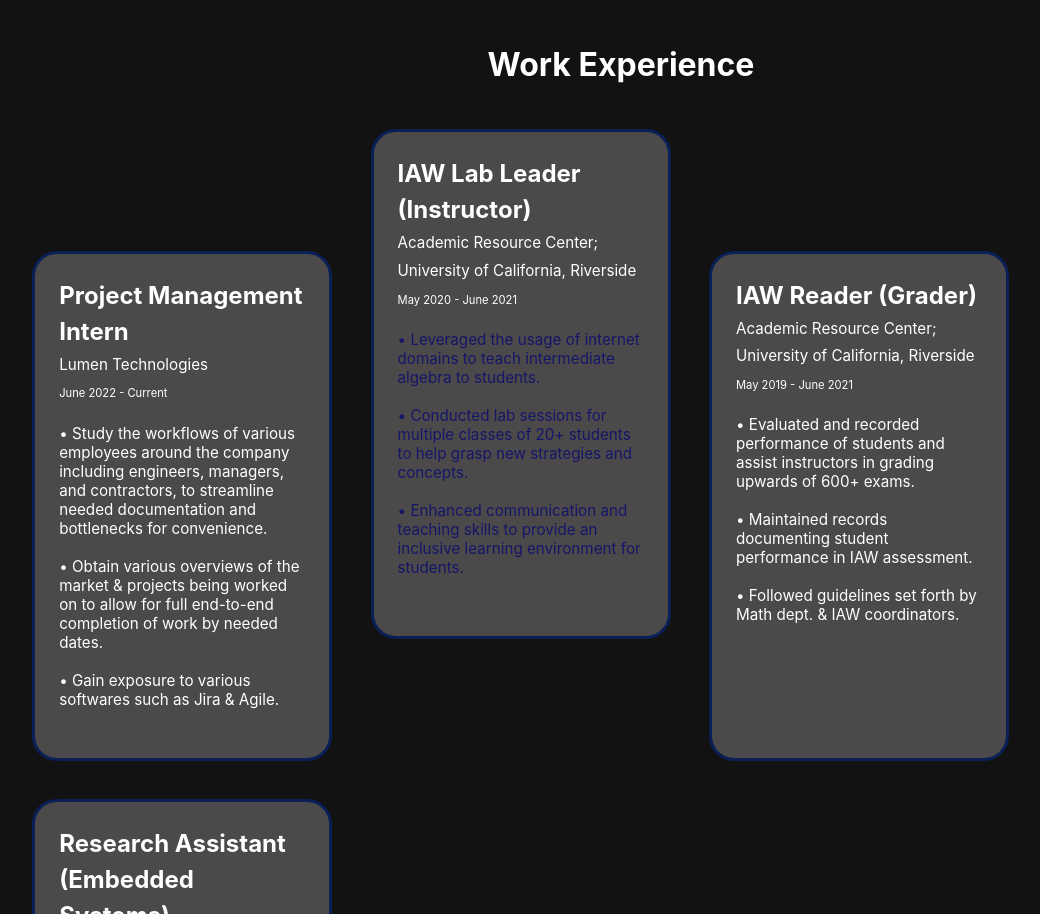
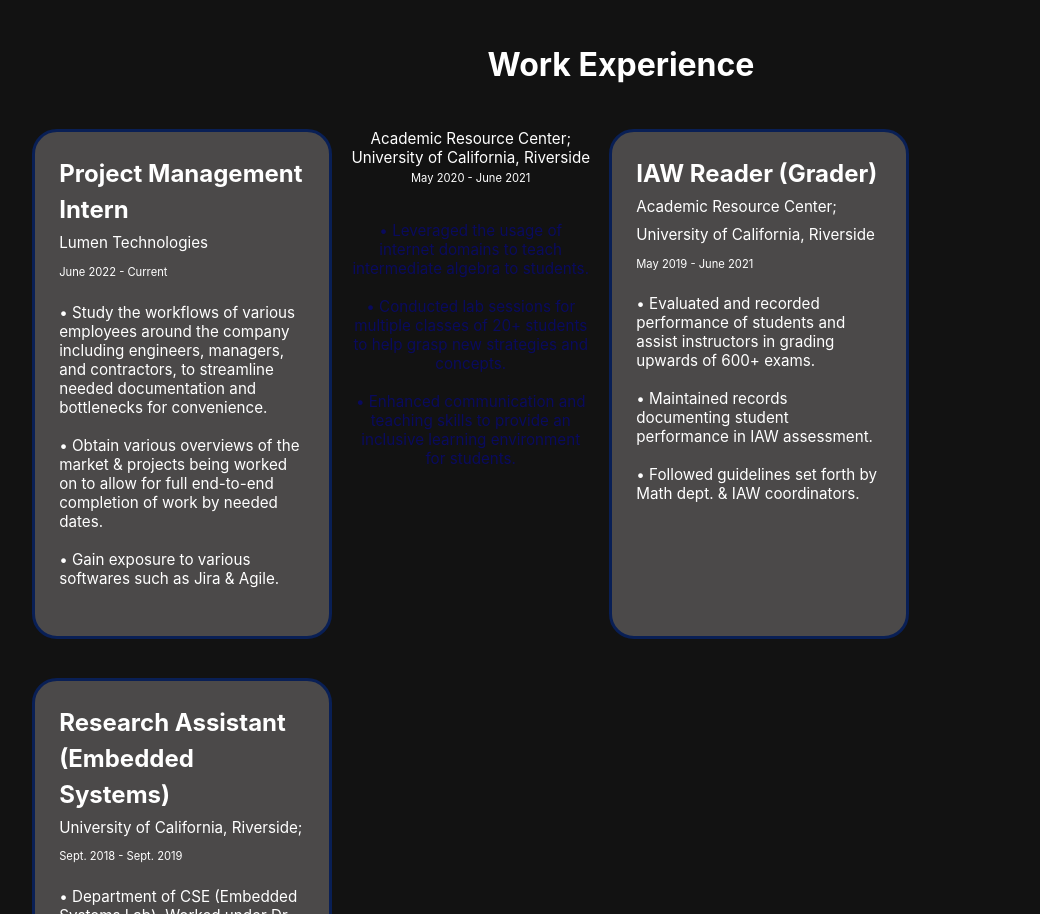
Before and after one commit to jjtrinh99/Website, a Next.js app: page / in a window 1280 px wide. Shown: the part 986-1900 px from the top of the page, without its empty margins (19-1059 px from the left). Built offline with nearby package versions, Linux system fonts and the light colour scheme.

Commit message:
Trying dropdown without a card

```diff
--- a/pages/index.js
+++ b/pages/index.js
@@ -76,7 +76,7 @@ export default function Home() {
               <br /><br />&#8226;  Gain exposure to various softwares such as Jira &amp; Agile&#46;
             </a>
 
-            <a  className={styles.card}>
+
             <div className="dropdown">
               <span>
               <p><title>IAW Lab Leader &#40;Instructor&#41;</title>
@@ -90,7 +90,7 @@ export default function Home() {
                 <br /><br />&#8226;  Enhanced communication and teaching skills to provide an inclusive learning environment for students&#46;
               </div>
             </div>
-            </a>
+
 
             <a  className={styles.card}>
               <p><title>IAW Reader &#40;Grader&#41;</title><a>Academic Resource Center; <br /> University of California&#44; Riverside<date><br />May 2019 - June 2021</date></a></p>
```
